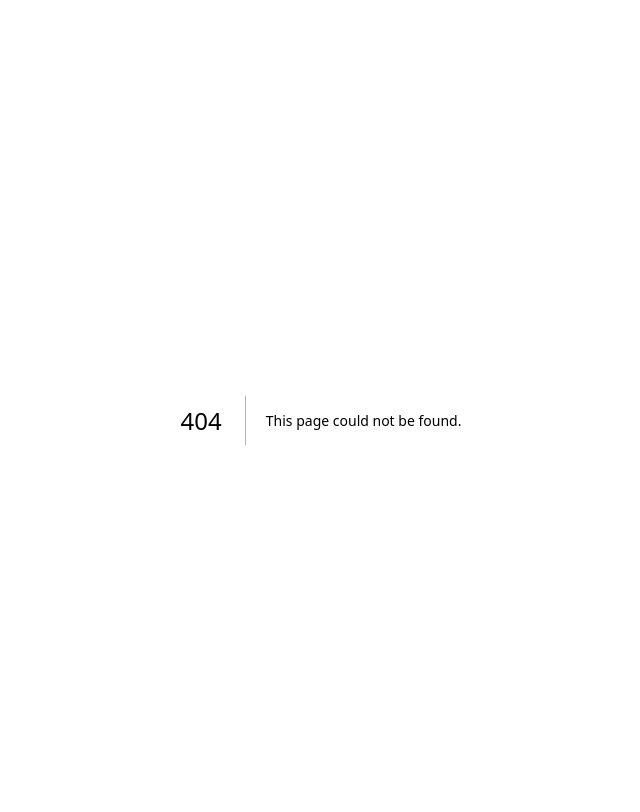
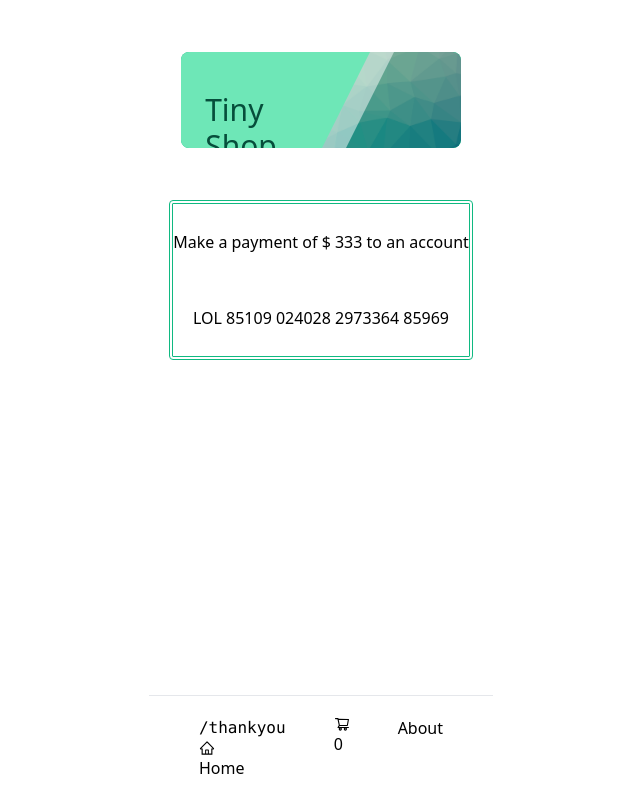
Before and after one commit to aniaje/tiny-e-commerce, a Next.js app: page /thankyou in a window 1280 px wide. Before the commit this address had no page. Shown: the top 812 px of the page, without its empty margins (319-959 px from the left). Built offline with nearby package versions, Linux system fonts and the light colour scheme.

Commit message:
ty page - no data passed

```diff
--- a/ProductsContext.tsx
+++ b/ProductsContext.tsx
@@ -66,7 +66,6 @@ export function ContextProvider({ children }: BasketProviderProps) {
     localStorage.setItem("cart", JSON.stringify(cart));
     setBasketItems(cart);
   }
-  console.log(basketItems);
 
   function decreaseQuantity(id: string) {
     setBasketItems((currItems) => {
--- a/pages/checkout.tsx
+++ b/pages/checkout.tsx
@@ -4,7 +4,8 @@ import Layout from "@/components/Layout";
 import { useBasket } from "@/ProductsContext";
 import axios from "axios";
 import { IProduct, IProductQuantity, Order } from "@/types";
-import PaymentInfo from "@/components/PaymentInfo";
+
+import router from "next/router";
 
 export interface CartProductNonDB {
   product: IProduct;
@@ -13,9 +14,7 @@ export interface CartProductNonDB {
 
 export default function CheckoutPag() {
   const { basketItems, increaseQuantity, decreaseQuantity } = useBasket();
-
   const [basket, setBasket] = useState<IProduct[]>([]);
-  const [customer, setCustomer] = useState<Order>();
   const [isSuccessfullySubmitted, setIsSuccessfullySubmitted] =
     useState<Boolean>(false);
 
@@ -44,11 +43,12 @@ export default function CheckoutPag() {
     }));
   }, [basket, basketItems]);
 
-  const delivery = 5;
+  let delivery = 5;
   const subtotal = basketProducts.reduce(
     (total, item) => total + Number(item.price) * item.quantity,
     0
   );
+
   const total = subtotal + delivery;
 
   const {
@@ -59,11 +59,6 @@ export default function CheckoutPag() {
     formState: { errors, isSubmitting },
   } = useForm<Order>();
 
-  const displayPaymentInfo = () => {
-    const paymentInformation = "dddd";
-    return paymentInformation;
-  };
-
   const onSubmit: SubmitHandler<Order> = (data) => {
     axios
       .post("/api/orders", data, {
@@ -71,8 +66,8 @@ export default function CheckoutPag() {
       })
 
       .then((response) => {
-        displayPaymentInfo();
         setIsSuccessfullySubmitted(true);
+        router.push("/thankyou");
       })
       .catch((error) => {
         console.log(error.data);
@@ -181,6 +176,7 @@ export default function CheckoutPag() {
               autoComplete="email"
               placeholder="E-mail address"
             />
+
             <div className="flex justify-end p-4">
               <input
                 className="bg-emerald-400 py-2 px-4 rounded mx-auto"
@@ -195,7 +191,6 @@ export default function CheckoutPag() {
               </p>
             )}
           </form>
-          {isSuccessfullySubmitted && <PaymentInfo info={total} />}
         </>
       )}
     </Layout>
--- /dev/null
+++ b/pages/thankyou.tsx
@@ -0,0 +1,15 @@
+import Layout from "@/components/Layout";
+import PaymentInfo from "@/components/PaymentInfo";
+import { useBasket } from "@/ProductsContext";
+
+const thankyou = () => {
+  const { basketItems } = useBasket();
+  console.log(basketItems);
+  return (
+    <Layout>
+      <PaymentInfo info={333} />
+    </Layout>
+  );
+};
+
+export default thankyou;
```
